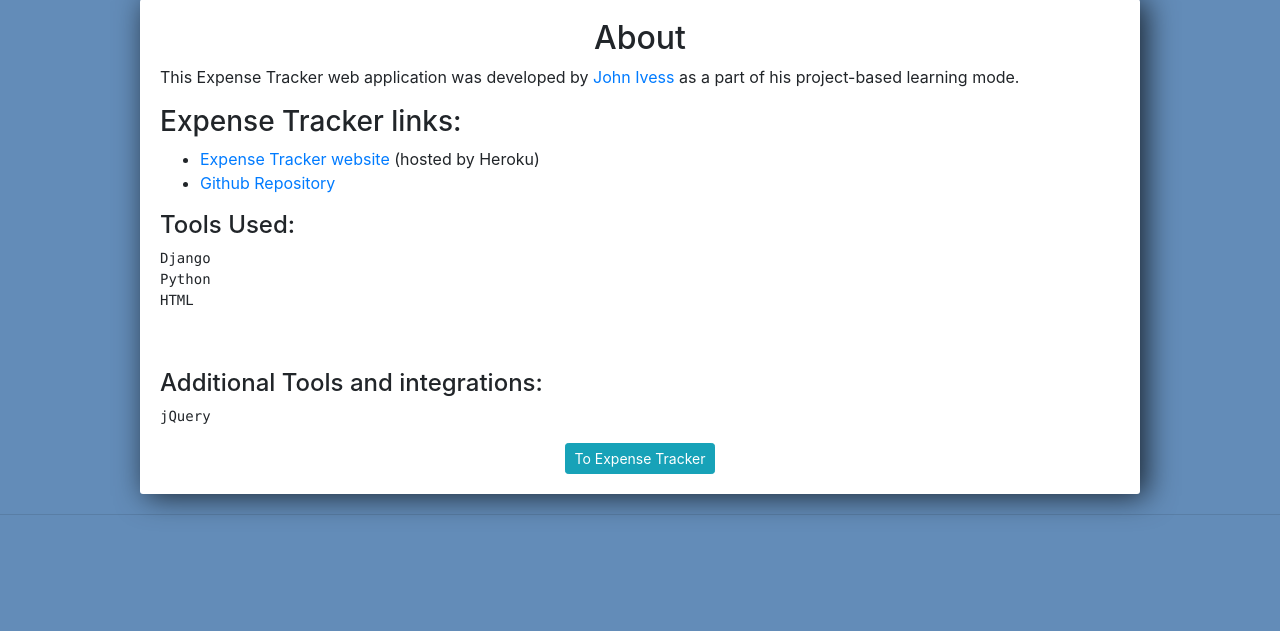
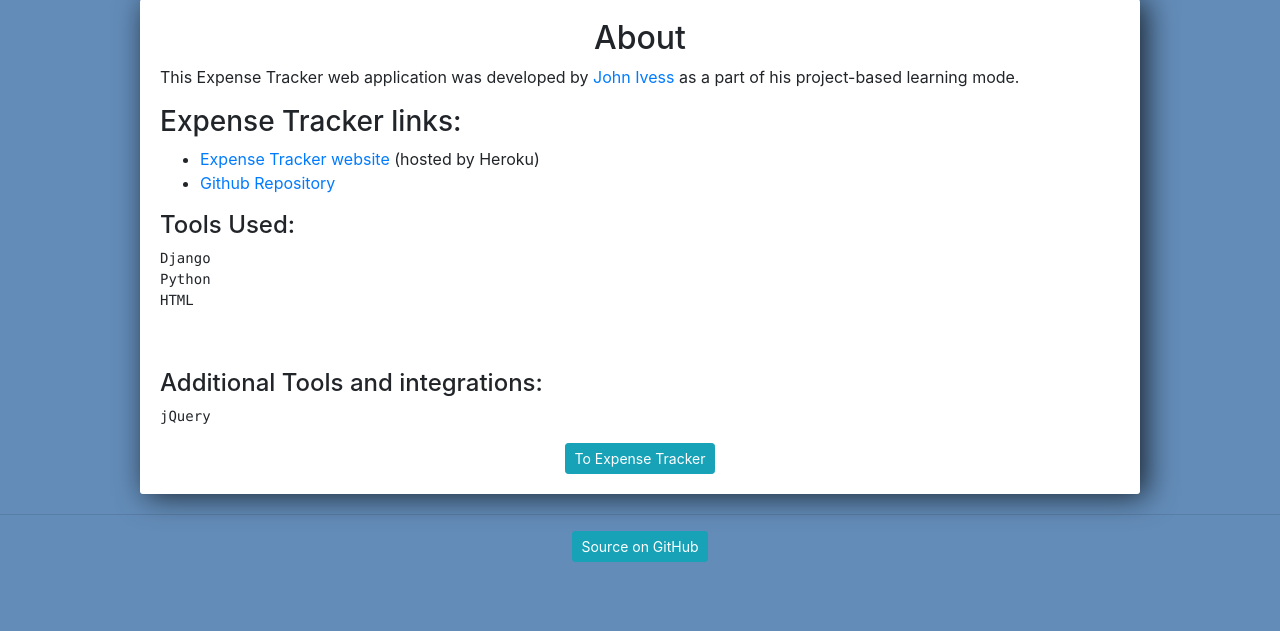
Before and after one commit to IvessJohn/django-expense-tracker, a Django app: page /about/ in a window 1280 px wide. Shown: the part 21-652 px from the top of the page. Run offline with Django 4.2, Linux system fonts and the light colour scheme; some libraries are stand-ins or nearby versions.

Commit message:
Add GitHub link to the page footer

```diff
--- a/tracker/templates/tracker/main.html
+++ b/tracker/templates/tracker/main.html
@@ -18,6 +18,9 @@
 
     <!-- FOOTER -->
     {% block footer %} {% endblock %}
+    <p></p>
+    <center><a class="btn btn-sm btn-info" href="https://github.com/IvessJohn/django-expense-tracker">Source on GitHub</a></td>
+    </center>
 </body>
 
 <!-- #region More third-party integrations -->
```
